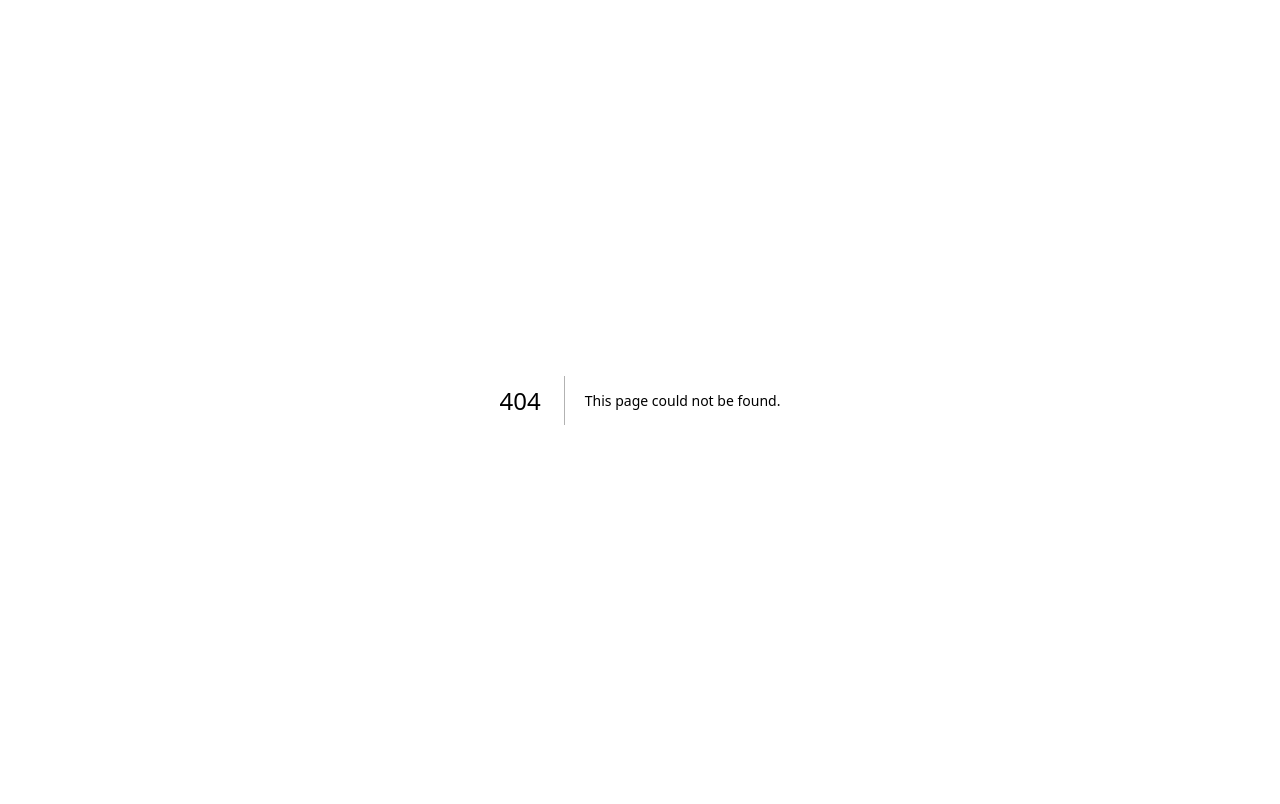
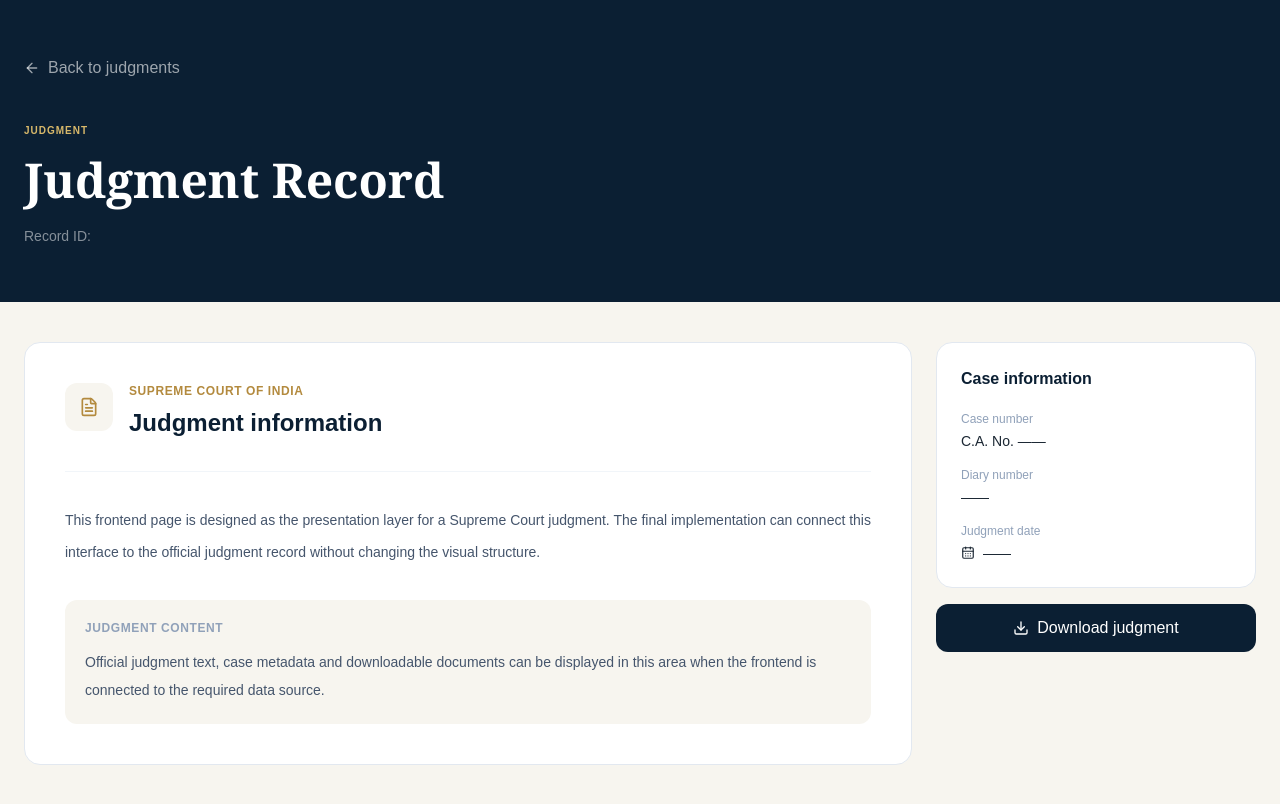
Before and after one commit to patnaikyamini4/supreme-court-india-redesign, a Next.js app: page /judgments in a window 1280 px wide. Before the commit this address had no page. Built offline with nearby package versions, Linux system fonts and the light colour scheme.

Commit message:
feat: add cause list interface

```diff
--- /dev/null
+++ b/src/app/judgments/page.tsx
@@ -0,0 +1,138 @@
+import Link from "next/link";
+import {
+  ArrowLeft,
+  CalendarDays,
+  Download,
+  FileText,
+} from "lucide-react";
+
+interface JudgmentPageProps {
+  params: Promise<{
+    id: string;
+  }>;
+}
+
+export default async function JudgmentDetailPage({
+  params,
+}: JudgmentPageProps) {
+  const { id } = await params;
+
+  return (
+    <main className="min-h-screen bg-[#F7F5EF]">
+      <section className="bg-[#0B1F33] text-white">
+        <div className="sc-container py-14">
+          <Link
+            href="/judgments"
+            className="inline-flex items-center gap-2 text-sm text-white/60 hover:text-[#D8B86A]"
+          >
+            <ArrowLeft size={16} />
+            Back to judgments
+          </Link>
+
+          <p className="mt-10 text-[10px] font-bold uppercase tracking-widest text-[#D8B86A]">
+            Judgment
+          </p>
+
+          <h1 className="sc-serif mt-3 max-w-4xl text-3xl font-bold leading-tight md:text-5xl">
+            Judgment Record
+          </h1>
+
+          <p className="mt-4 text-sm text-white/50">
+            Record ID: {id}
+          </p>
+        </div>
+      </section>
+
+      <section className="sc-container py-10">
+        <div className="grid gap-6 lg:grid-cols-[1fr_320px]">
+          <article className="rounded-2xl border border-slate-200 bg-white p-7 md:p-10">
+            <div className="flex items-start gap-4">
+              <div className="flex h-12 w-12 shrink-0 items-center justify-center rounded-xl bg-[#F7F5EF] text-[#B38A3E]">
+                <FileText size={20} />
+              </div>
+
+              <div>
+                <p className="text-xs font-bold uppercase tracking-wider text-[#B38A3E]">
+                  Supreme Court of India
+                </p>
+
+                <h2 className="mt-2 text-xl font-bold text-[#0B1F33] md:text-2xl">
+                  Judgment information
+                </h2>
+              </div>
+            </div>
+
+            <div className="mt-8 border-t border-slate-100 pt-8">
+              <p className="text-sm leading-8 text-slate-600">
+                This frontend page is designed as the
+                presentation layer for a Supreme Court judgment.
+                The final implementation can connect this
+                interface to the official judgment record without
+                changing the visual structure.
+              </p>
+
+              <div className="mt-8 rounded-xl bg-[#F7F5EF] p-5">
+                <p className="text-xs font-bold uppercase tracking-wider text-slate-400">
+                  Judgment content
+                </p>
+
+                <p className="mt-3 text-sm leading-7 text-slate-600">
+                  Official judgment text, case metadata and
+                  downloadable documents can be displayed in
+                  this area when the frontend is connected to
+                  the required data source.
+                </p>
+              </div>
+            </div>
+          </article>
+
+          <aside className="space-y-4">
+            <div className="rounded-2xl border border-slate-200 bg-white p-6">
+              <h3 className="font-bold text-[#0B1F33]">
+                Case information
+              </h3>
+
+              <dl className="mt-5 space-y-4 text-sm">
+                <div>
+                  <dt className="text-xs text-slate-400">
+                    Case number
+                  </dt>
+                  <dd className="mt-1 font-medium">
+                    C.A. No. ——
+                  </dd>
+                </div>
+
+                <div>
+                  <dt className="text-xs text-slate-400">
+                    Diary number
+                  </dt>
+                  <dd className="mt-1 font-medium">
+                    ——
+                  </dd>
+                </div>
+
+                <div>
+                  <dt className="text-xs text-slate-400">
+                    Judgment date
+                  </dt>
+                  <dd className="mt-1 flex items-center gap-2 font-medium">
+                    <CalendarDays size={14} />
+                    ——
+                  </dd>
+                </div>
+              </dl>
+            </div>
+
+            <button
+              type="button"
+              className="flex w-full items-center justify-center gap-2 rounded-xl bg-[#0B1F33] px-5 py-3 text-sm font-semibold text-white transition hover:bg-[#102A43]"
+            >
+              <Download size={16} />
+              Download judgment
+            </button>
+          </aside>
+        </div>
+      </section>
+    </main>
+  );
+}
```
